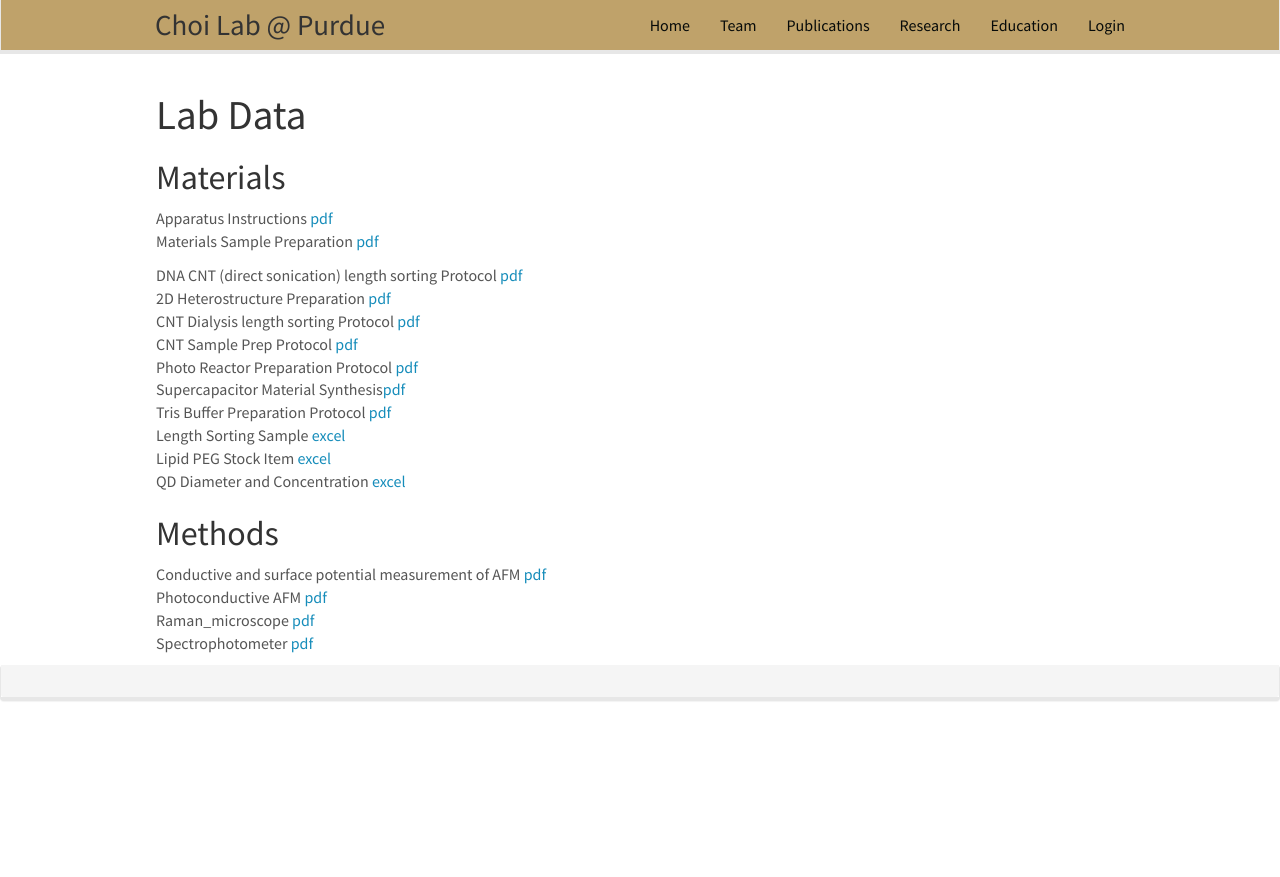
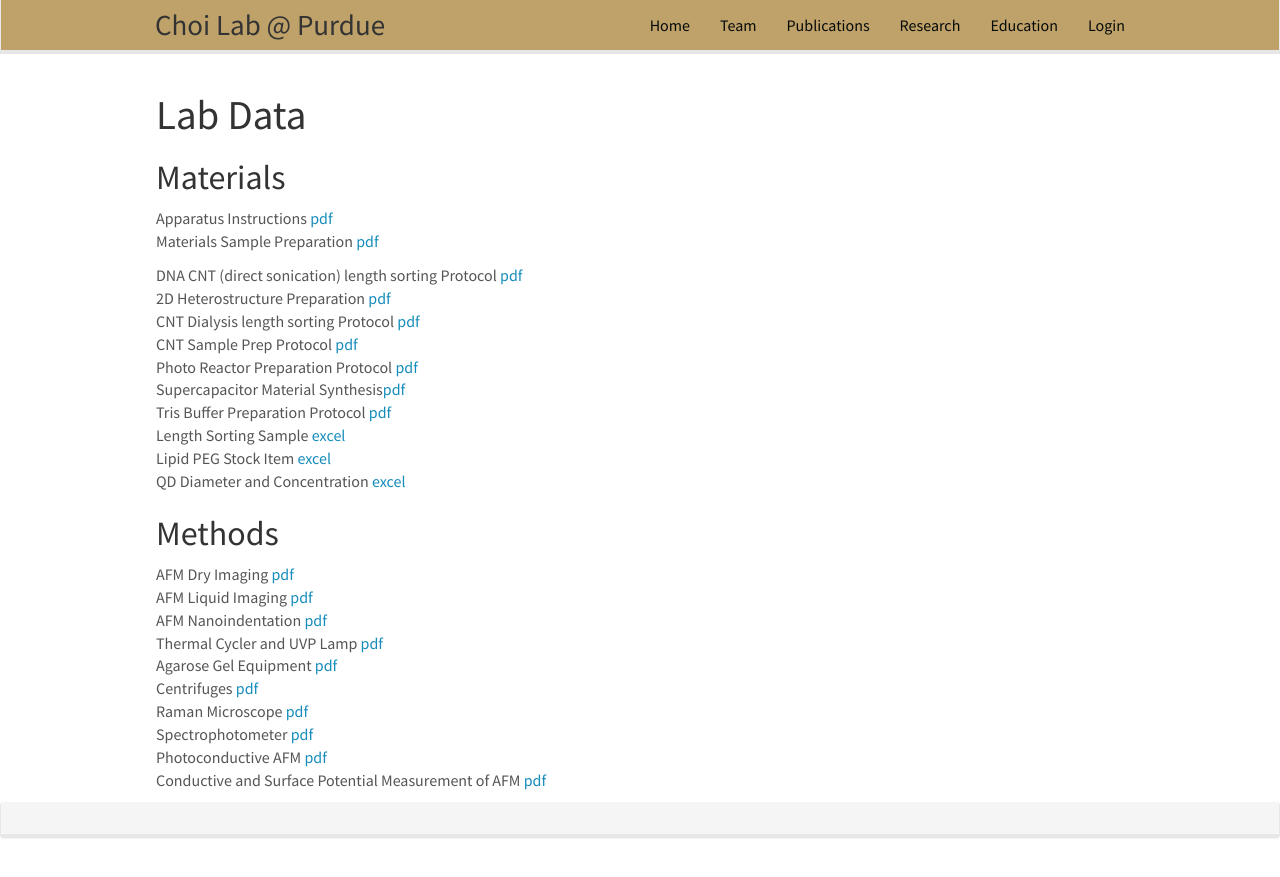
Before and after one commit to choidnalab/choidnalab.github.io, a Jekyll site: the page built from _pages/labdata.md, in a window 1280 px wide. Shown: the top 877 px of the page. Built offline with Jekyll 4.4.1, drawn with Linux system fonts in a browser that asks for light colours; nearby versions of some CDN libraries.

Commit message:
Update labdata.md

```diff
--- a/_pages/labdata.md
+++ b/_pages/labdata.md
@@ -24,8 +24,13 @@ Lipid PEG Stock Item <a href="{{ site.url }}{{ site.baseurl }}/images/labdata/Li
 QD Diameter and Concentration <a href="{{ site.url }}{{ site.baseurl }}/images/labdata/QD_diameter_and_concentration.xlsx">excel</a>
 
 ## Methods
-
-Conductive and surface potential measurement of AFM <a href="{{ site.url }}{{ site.baseurl }}/images/labdata/Conductive_and_surface_potential_measurement_of_AFM.pdf">pdf</a><br>
-Photoconductive AFM <a href="{{ site.url }}{{ site.baseurl }}/images/labdata/photoconductive_AFM.pdf">pdf</a><br>
-Raman_microscope <a href="{{ site.url }}{{ site.baseurl }}/images/labdata/Raman_microscope.pdf">pdf</a><br>
-Spectrophotometer <a href="{{ site.url }}{{ site.baseurl }}/images/labdata/Spectrophotometer.pdf">pdf</a><br>
+AFM Dry Imaging <a href="{{ site.url }}{{ site.baseurl }}/images/labdata/3_2_afm_dry_imaging.pdf">pdf</a><br>
+AFM Liquid Imaging <a href="{{ site.url }}{{ site.baseurl }}/images/labdata/3_3_afm_liquid_imaging.pdf">pdf</a><br>
+AFM Nanoindentation <a href="{{ site.url }}{{ site.baseurl }}/images/labdata/3_4_afm_nanoindentation.pdf">pdf</a><br>
+Thermal Cycler and UVP Lamp <a href="{{ site.url }}{{ site.baseurl }}/images/labdata/3_5_thermal_cycler_uvp_lamp.pdf">pdf</a><br>
+Agarose Gel Equipment <a href="{{ site.url }}{{ site.baseurl }}/images/labdata/3_6_agarose_gel_equipment.pdf">pdf</a><br>
+Centrifuges <a href="{{ site.url }}{{ site.baseurl }}/images/labdata/3_7_centrifuge.pdf">pdf</a><br>
+Raman Microscope <a href="{{ site.url }}{{ site.baseurl }}/images/labdata/3_8_raman_microscope.pdf">pdf</a><br>
+Spectrophotometer <a href="{{ site.url }}{{ site.baseurl }}/images/labdata/3_9_spectrophotometer.pdf">pdf</a><br>
+Photoconductive AFM <a href="{{ site.url }}{{ site.baseurl }}/images/labdata/3_11_photoconductive_afm.pdf">pdf</a><br>
+Conductive and Surface Potential Measurement of AFM <a href="{{ site.url }}{{ site.baseurl}}/images/labdata/3_12_conductive_and_surface_potential_measurement_of_afm.pdf">pdf</a><br>
```
